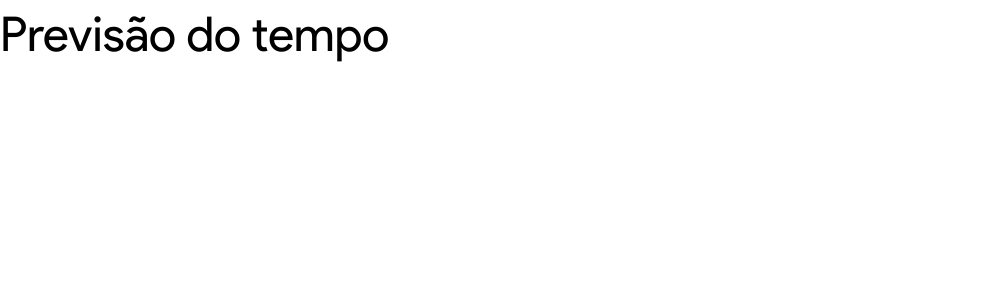
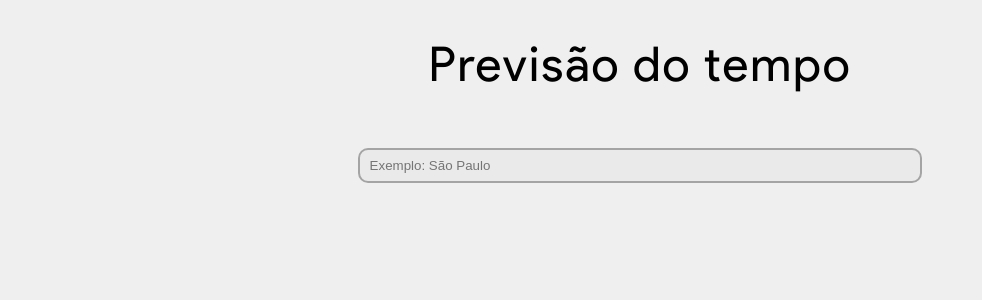
Before and after one commit to LucasMofardini/react-clima, a React (Create React App) app: page / in a window 1280 px wide. Shown: the top 300 px of the page, without its empty margins (0-982 px from the left). Built offline with nearby package versions, Linux system fonts and the light colour scheme; no server answers.

Commit message:
Criei o component do input, estilizei e coloquei no app

```diff
--- a/public/index.html
+++ b/public/index.html
@@ -25,7 +25,7 @@
       work correctly both with client-side routing and a non-root public URL.
       Learn how to configure a non-root public URL by running `npm run build`.
     -->
-    <title>React App</title>
+    <title>Previsão do tempo</title>
   </head>
   <body>
     <noscript>You need to enable JavaScript to run this app.</noscript>
--- a/src/App.css
+++ /dev/null
@@ -1,4 +0,0 @@
-h1{
-  font-size: 3rem;
-  margin: 10px 0;
-}
--- a/src/App.js
+++ b/src/App.js
@@ -1,9 +1,11 @@
 import { useEffect, useState } from 'react';
-import './App.css';
+import './App.scss';
 import CardClima from './Component/CardClima/CardClima';
+import InputClima from './Component/InputClima/InputClima';
 
 function App() {
   const [propriedadesCard, setPropriedadesCard] = useState(null);
+  const [inputTempo, setInputTempo] = useState("");
 
   useEffect(()=>{
     fetch('https://api.openweathermap.org/data/2.5/weather?id=3448433&appid=a8f8ddee03250606bf203bacf672de48&lang=pt_br&units=metric')
@@ -18,58 +20,20 @@ function App() {
     })
   },[]);
 
-  // const propriedadesCard =
-  //   {
-  //     "coord": {
-  //       "lon": -46.6361,
-  //       "lat": -23.5475
-  //     },
-  //     "weather": [
-  //       {
-  //         "id": 800,
-  //         "main": "Clear",
-  //         "description": "céu limpo",
-  //         "icon": "01d"
-  //       }
-  //     ],
-  //     "base": "stations",
-  //     "main": {
-  //       "temp": 20.95,
-  //       "feels_like": 20.75,
-  //       "temp_min": 19.94,
-  //       "temp_max": 21.2,
-  //       "pressure": 1024,
-  //       "humidity": 63
-  //     },
-  //     "visibility": 10000,
-  //     "wind": {
-  //       "speed": 3.6,
-  //       "deg": 10
-  //     },
-  //     "clouds": {
-  //       "all": 0
-  //     },
-  //     "dt": 1656767268,
-  //     "sys": {
-  //       "type": 2,
-  //       "id": 2033898,
-  //       "country": "BR",
-  //       "sunrise": 1656755348,
-  //       "sunset": 1656793903
-  //     },
-  //     "timezone": -10800,
-  //     "id": 3448439,
-  //     "name": "São Paulo",
-  //     "cod": 200
-  //   };
-
   return (
-  <>
-    <h1>Previsão do tempo</h1>
-    <div>
-      {propriedadesCard && <CardClima propriedades={propriedadesCard}/>}
+  <main>
+    <div className='container-main'>
+      <h1>Previsão do tempo</h1>
+      <section className="section-input">
+        <InputClima setValue={setInputTempo}/>
+        <p>{inputTempo}</p>
+      </section>
+      <div className='container-cards'>
+        <div className='box-card'> {propriedadesCard && <CardClima propriedades={propriedadesCard}/>} </div>
+        <div className='box-card'> {propriedadesCard && <CardClima propriedades={propriedadesCard}/>} </div>
+      </div>
     </div>
-  </>
+  </main>
   );
 }
 
--- /dev/null
+++ b/src/App.scss
@@ -0,0 +1,45 @@
+body {
+  background-color: #efefef;
+}
+h1 {
+  font-size: 3rem;
+}
+h2 {
+  font-size: 2rem;
+  font-weight: 400;
+  color: #2e2e2e;
+  letter-spacing: 2px;
+}
+small {
+  font-size: 0.9rem;
+  font-weight: lighter;
+  margin-right: 5px;
+  color: #70757a;
+}
+p {
+  color: #2e2e2e;
+  line-height: 16px;
+  letter-spacing: 2px;
+}
+.container-main {
+  margin: 40px auto;
+  width: 65%;
+  h1 {
+    display: flex;
+    justify-content: center;
+    letter-spacing: 2px;
+  }
+}
+.container-cards{
+  margin-top: 60px;
+}
+.box-card {
+  margin-top: 30px;
+  display: flex;
+  justify-content: center;
+}
+.section-input {
+  display: flex;
+  justify-content: center;
+  margin-top: 60px;
+}
--- a/src/Component/CardClima/CardClima.jsx
+++ b/src/Component/CardClima/CardClima.jsx
@@ -1,7 +1,6 @@
 import React , {useEffect, useState} from "react";
 import { FontAwesomeIcon } from "@fortawesome/react-fontawesome";
 import { faAngleDown, faAngleUp } from '@fortawesome/free-solid-svg-icons';
-
 
 import './card.scss';
 
@@ -27,15 +26,12 @@ const CardClima = ({ propriedades }) => {
             <div className="box-1">
                 <img src={`https://openweathermap.org/img/wn/${infoTempo.image_icon}@2x.png`} alt="Resposta Clima"></img>
             </div>
-            <div className="item-info box-2">
+            <div className="box-2">
                 <div className="item-info__graus">
-                    <h2>{infoTempo.temp_atual} °C</h2>
+                    <h1>{infoTempo.temp_atual} °C</h1>
                     <div className="item-info__minmax">
-
-
-
-                        <p className="maxima"><FontAwesomeIcon icon={faAngleUp}  /> <b>{infoTempo.temp_maxima} °C</b></p>
-                        <p className="minima"><FontAwesomeIcon icon={faAngleDown}  />  <b>{infoTempo.temp_minima} °C</b></p>
+                        <p className="maxima"><FontAwesomeIcon icon={faAngleUp}  /><b>{infoTempo.temp_maxima} °C</b></p>
+                        <p className="minima"><FontAwesomeIcon icon={faAngleDown}  /><b>{infoTempo.temp_minima} °C</b></p>
                     </div>
                 </div>
                 <div className="item-info__tempo">
@@ -46,11 +42,8 @@ const CardClima = ({ propriedades }) => {
             </div>
             <div className="box-3">
                     <h2>{infoTempo.nome_cidade}</h2>
-                    <div>
-                        <p>{infoTempo.descricao_cidade}</p>
-                    </div>
+                    <div><p>{infoTempo.descricao_cidade}</p></div>
             </div>
-
         </div>
     );
 }
--- a/src/Component/CardClima/card.scss
+++ b/src/Component/CardClima/card.scss
@@ -1,33 +1,21 @@
+.container-card{
+    width: 100%;
+    display: flex;
+    padding: 10px 5px;
+    border-radius: 10px;
+    background-color: rgba(0,0,0,0.02);
 
-.container-card{
-    width: 65%;
-
-    display: flex;
-    gap: 10px;
-
-    h2{
-        font-size: 2rem;
-        font-weight: 400;
-    }
-    b{
-        font-weight: 700;
-    }
-    small{
-        font-size: 0.9rem;
-        font-weight: lighter;
-        margin-right: 10px;
-    }
-    p{
-        color: #70757a;
-
-        line-height: 16px;
-    }
-
+    &:hover{
+        outline: 2px solid rgba(0,0,0,0.3);
+        border-radius: 10px;
+      }
     .box-1 {
         flex: 1;
-        // background-color: pink;
         display: flex;
         justify-content: center;
+        padding: 10px 5px;
+        // background-color: rgba(0,0,0,0.02);
+        border-radius: 10px;
 
         img {
             height: 100%;
@@ -36,57 +24,55 @@
     }
 
     .box-2{
-        // background-color: blue;
-
-        flex: 2;
+        flex: 4;
         display: flex;
         justify-content: space-between;
+        padding: 10px 5px;
 
         & > div {
-            // background-color: antiquewhite;
             flex: 1;
 
             &.item-info__graus{
-                border-right: 1px solid #70757a;
                 padding: 5px 10px;
-
                 display: flex;
-                flex-direction: column;
                 justify-content: space-between;
 
                 .maxima{
-                    // color: #08d9d6;
                     color: #56e4e2;
-
                     margin-bottom: 5px;
                 }
                 .minima{
-                    // color: #ff2e63;
                     color: #e4869d;
                     margin-top: 5px;
                 }
                 .item-info__minmax{
                     align-self: flex-end;
                 }
+                b{
+                    margin-left: 5px;
+                }
             }
             &.item-info__tempo{
                 border-left: 1px solid #70757a;
                 padding: 5px 10px;
-                // display: flex;
-                // flex-direction: column;
-                // align-items: center;
             }
         }
     }
 
     .box-3{
-        // background-color: darkgoldenrod;
         flex: 1;
         text-align: right;
-        padding: 5px 5px;
+        padding: 10px 15px;
+        // background-color: rgba(0,0,0,0.02);
+        border-radius: 10px;
 
         display: flex;
         flex-direction: column;
         justify-content: space-between;
+
+        > h2{
+            display: flex;
+            justify-content: center;
+        }
     }
 }
--- /dev/null
+++ b/src/Component/InputClima/InputClima.jsx
@@ -0,0 +1,13 @@
+import React from 'react';
+import './input.scss';
+
+function InputClima({setValue}){
+    return(
+        <>
+            <input placeholder='Exemplo: São Paulo' id="input-search" type="text" onChange={(e)=>{
+                setValue(e.target.value);
+            }} />
+        </>
+    )
+}
+export default InputClima;
--- /dev/null
+++ b/src/Component/InputClima/input.scss
@@ -0,0 +1,14 @@
+#input-search{
+    border: 2px solid rgba(0,0,0,0.3);
+    width: 65%;
+    border-radius: 10px;
+    background-color: rgba(0, 0, 0, 0.02);
+    padding: 8px 10px;
+
+    transition: 0.2s;
+}
+#input-search:focus{
+    background-color: rgba(0,0,0,0.05);
+    border-color: rgba(0,0,0,0.05);
+    outline: none;
+}
--- a/src/index.css
+++ b/src/index.css
@@ -25,6 +25,7 @@ time, mark, audio, video {
     vertical-align: baseline;
     font-family: Google Sans,arial,sans-serif;
 
+
 }
 /* HTML5 display-role reset for older browsers */
 article, aside, details, figcaption, figure,
```
